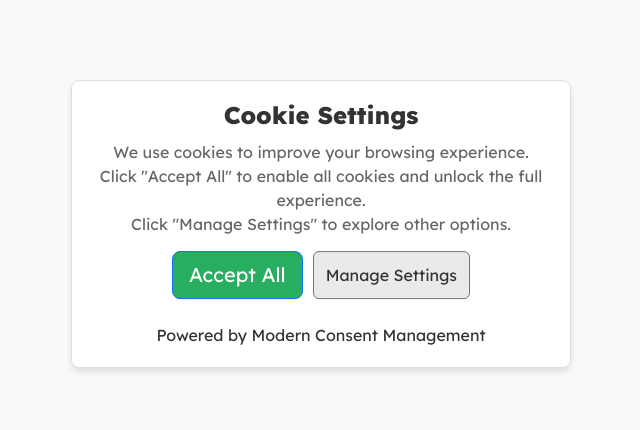
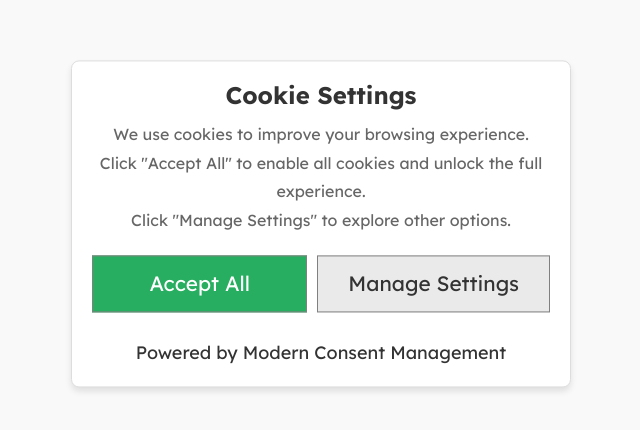
Before and after one commit to vedantbodhe/Website-Modern-Design, a plain HTML site: page index.html in a window 1280 px wide. Shown: the part 176-606 px from the top of the page, without its empty margins (319-959 px from the left). Drawn offline with nearby package versions, Linux system fonts and the light colour scheme.

Commit message:
css changes

```diff
--- a/index.html
+++ b/index.html
@@ -8,9 +8,14 @@
     <!-- Bootstrap CSS -->
     <link href="https://cdn.jsdelivr.net/npm/bootstrap@5.3.0/dist/css/bootstrap.min.css" rel="stylesheet">
     <!-- Google Fonts -->
-    <link href="https://fonts.googleapis.com/css2?family=Lexend:wght@300;400;600;800&display=swap" rel="stylesheet">
-    <!-- FontAwesome -->
-    <link href="https://cdnjs.cloudflare.com/ajax/libs/font-awesome/6.0.0-beta3/css/all.min.css" rel="stylesheet">
+    <link rel="preconnect" href="https://fonts.googleapis.com">
+    <link rel="preconnect" href="https://fonts.gstatic.com" crossorigin>
+    <link href="https://fonts.googleapis.com/css2?family=Lexend:wght@100;200;300;400;500;600;700;800;900&display=swap"
+        rel="stylesheet">
+    <link rel="stylesheet" href="css/bootstrap.min.css">
+    <link rel="stylesheet" type="text/css" href="slick/slick.css" />
+    <link rel="stylesheet" type="text/css" href="slick/slick-theme.css" />
+    <link rel="stylesheet" href="css/tooplate-style.css">
     <!-- Custom CSS -->
     <link rel="stylesheet" href="style.css">
 </head>
--- a/style.css
+++ b/style.css
@@ -27,6 +27,8 @@ button {
     border-radius: 5px;
     cursor: pointer;
     transition: background-color 0.2s ease;
+    max-width: 100%; /* Prevent buttons from growing too wide */
+    flex: 1;
 }
 
 button:hover {
@@ -84,9 +86,17 @@ button:hover {
 /* Actions Section (Buttons within Banner and Settings Menu) */
 .actions {
     display: flex;
+    flex-wrap: wrap; /* Allow buttons to wrap to the next line if necessary */
     justify-content: center;
     gap: 10px;
     margin-top: 15px;
+}
+
+/* Ensure the Parent Container Prevents Overflow */
+.cookie-banner, .settings-menu {
+    overflow: hidden; /* Prevent any overflow */
+    word-wrap: break-word; /* Break long text properly */
+    box-sizing: border-box; /* Ensure padding and border are included in the size */
 }
 
 /* Specific Button Colors for Banner */
```
